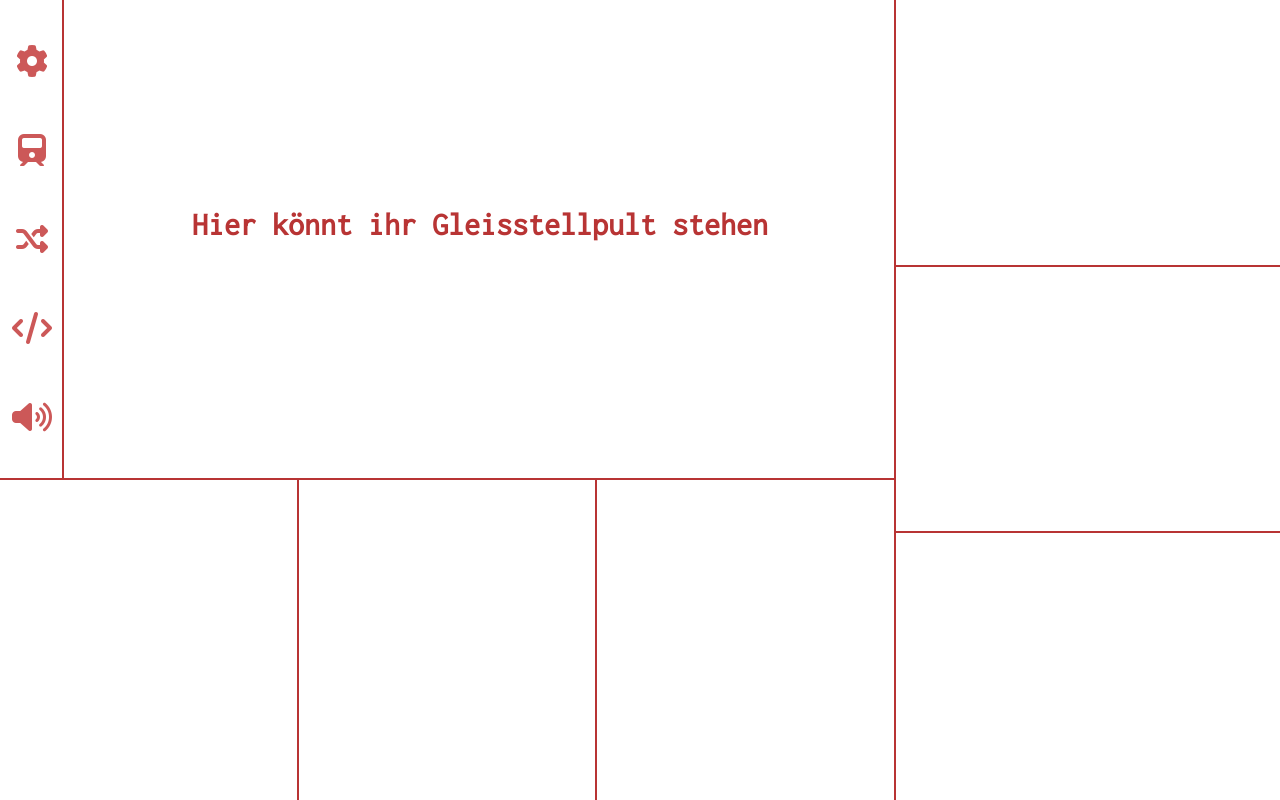
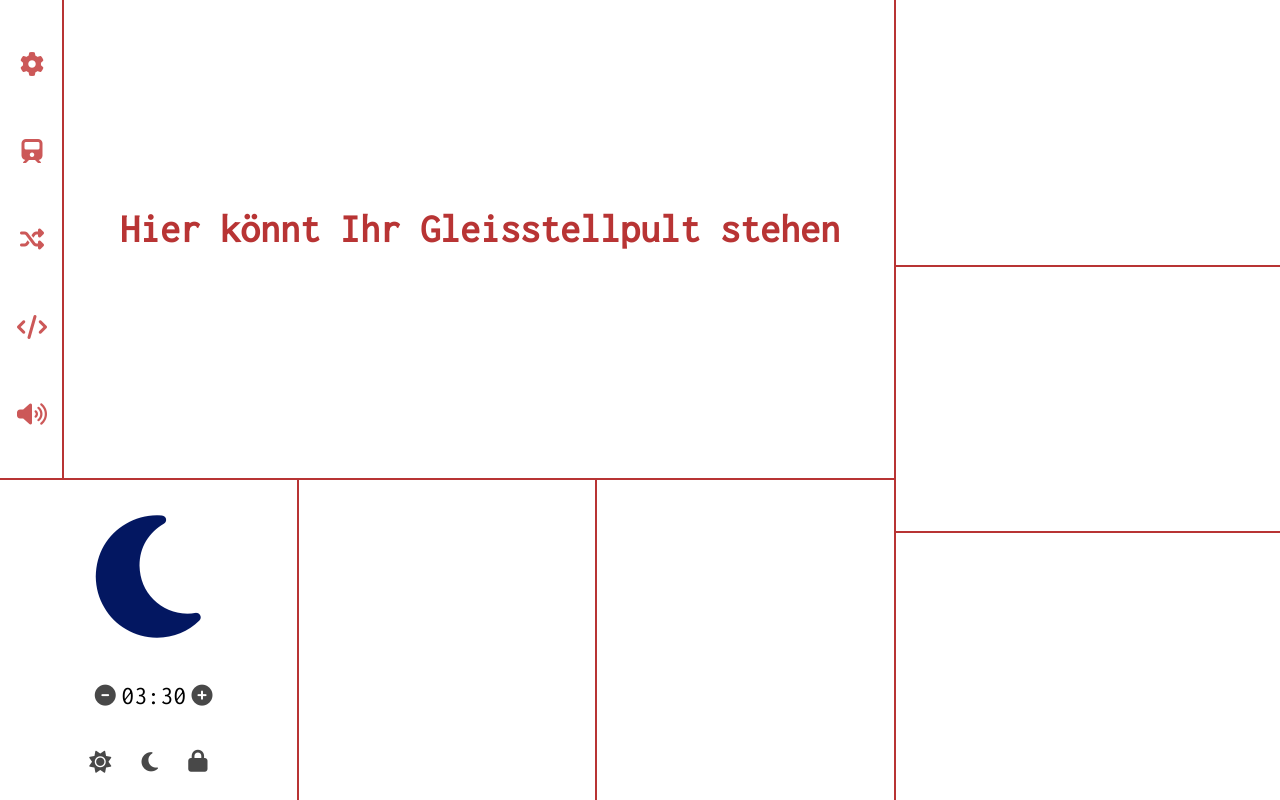
Before and after one commit to modellbahn/RailX, a website: page htdocs/index.html in a window 1280 px wide. Drawn offline with Linux system fonts and the light colour scheme.

Commit message:
Added Design for Day/Night Cycler

```diff
--- a/htdocs/index.html
+++ b/htdocs/index.html
@@ -25,11 +25,31 @@
                     </ul>
                 </div>
                 <div class="gleisstellpult">
-                    <h1 style="text-align:center;padding-top:25%;color:#b83434">Hier könnt ihr Gleisstellpult stehen</h1>
+                    <h1 style="text-align:center;padding-top:25%;color:#b83434">Hier könnt Ihr Gleisstellpult stehen</h1>
                 </div>
             </div>
             <div class="left-bottom-main-section">
-                <div class="day-night"></div>
+                <div class="day-night">
+                    <div class="flexday">
+                        <div class="timeicon">
+                            <!-- <i class="fa-solid fa-sun"></i> -->
+                            <i class="fa-solid fa-moon"></i>
+                        </div>
+                        <div class="time-adjust">
+                            <i class="fa-solid fa-circle-minus"></i>
+                            <span class="timespan">03:30</span>
+                            <i class="fa-solid fa-circle-plus"></i>
+                        </div>
+                        <div class="dntogglers">
+                            <i class="fa-solid fa-sun"></i>
+                            <i class="fa-solid fa-moon"></i>
+                            <span class="daytimecyclelocked">
+                                <i class="fa-solid fa-lock"></i>
+                                <!-- <i class="fa-solid fa-unlock"></i> -->
+                            </span>
+                        </div>
+                    </div>
+                </div>
                 <div class="lights"></div>
                 <div class="auto-manual-mode-selector"></div>
             </div>
--- a/htdocs/main.sass
+++ b/htdocs/main.sass
@@ -1,10 +1,14 @@
 // Font
 @import url('https://fonts.googleapis.com/css2?family=Inconsolata&display=swap')
+html
+    font-size: calc(15px + 0.390625vw)
 
 // Colors
 $red: #b83434
 $red2: #cc5858
-$white: #fff
+$white: #000
+$gray: #484848
+$black: #000
 
 // Default Settings
 *
@@ -111,9 +115,50 @@ main
         li
             list-style: none
             padding: 15%
-            font-size: 200%
+            font-size: 1.2rem
             color: $red2
 
             &:hover
                 color: $red
                 cursor: pointer
+
+.flexday
+    display: flex
+    justify-content: space-evenly
+    align-items: center
+    flex-direction: column
+    height: 100%
+    .timeicon
+        font-size: 7rem
+
+        i
+            &.fa-sun
+                color: #d5c406
+            &.fa-moon
+                color: #031761
+    .timespan
+        font-size: 1.3rem
+        padding-left: 5%
+        padding-right: 5%
+    .time-adjust
+        display: flex
+        align-items: center
+
+        i
+            font-size: 1.05rem
+            color: $gray
+            &:hover
+                cursor: pointer
+                color: $black
+    .dntogglers
+        display: flex
+        align-items: center
+        justify-content: space-around
+        width: 50%
+        padding-top: 5%
+        i
+            font-size: 1.1rem
+            color: $gray
+            &:hover
+                cursor: pointer
+                color: $black
```
Also changed, not shown: htdocs/main.css, 1 other file.
